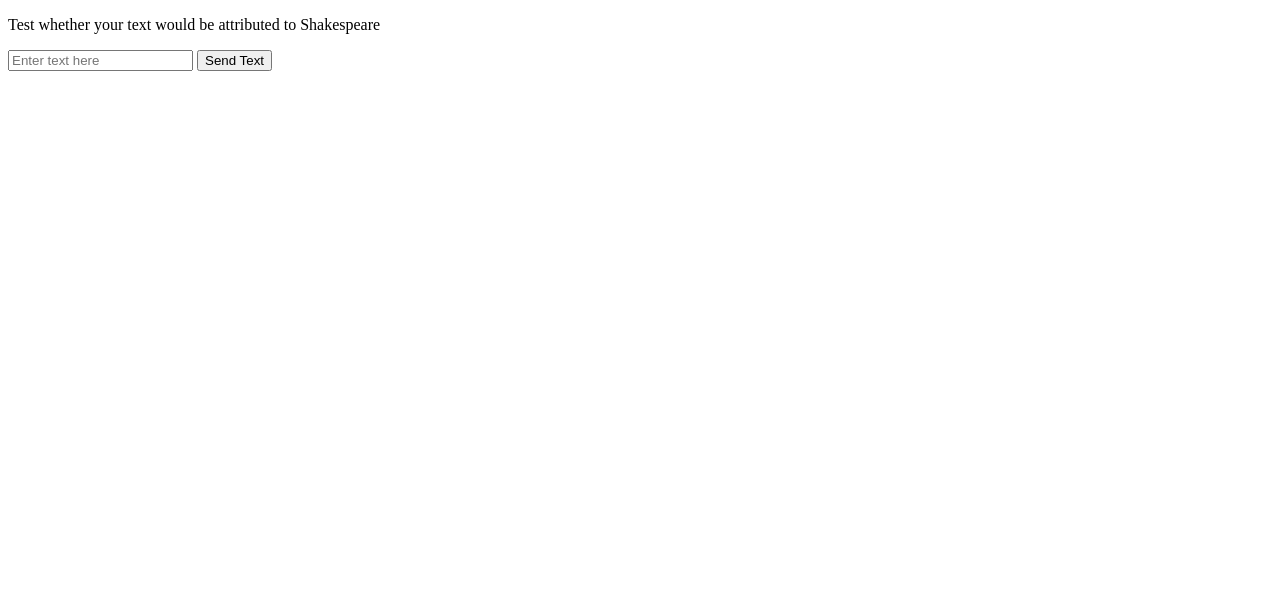
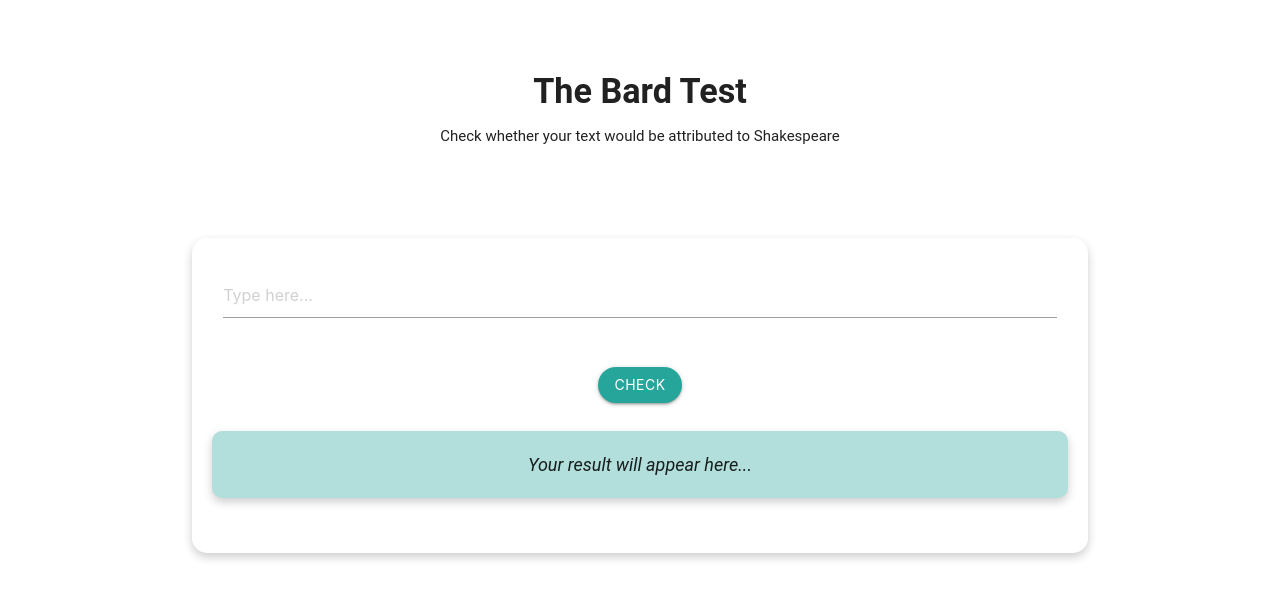
Before and after one commit to kpetrekova/Project-PLIN081, a plain HTML site: page web/index.html in a window 1280 px wide. Drawn offline with nearby package versions, Linux system fonts and the light colour scheme.

Commit message:
better gui

```diff
--- a/web/index.html
+++ b/web/index.html
@@ -3,18 +3,42 @@
 <head>
     <meta charset="UTF-8">
     <meta name="viewport" content="width=device-width, initial-scale=1.0">
-    <title>Text Input with AJAX</title>
-    <script src="https://code.jquery.com/jquery-3.6.0.min.js"></script> <!-- jQuery -->
+
+    <title>The Bard Test</title>
+
+    <link href="https://cdnjs.cloudflare.com/ajax/libs/materialize/1.0.0/css/materialize.min.css" rel="stylesheet">
+    <link href="../web/style.css" rel="stylesheet">
+    <link href="../web/inkwell.png" rel="icon">
+
+    <script src="https://cdnjs.cloudflare.com/ajax/libs/materialize/1.0.0/js/materialize.min.js" defer></script>
+    <script src="https://code.jquery.com/jquery-3.6.0.min.js"></script>
 </head>
-<body>
+<body class="container">
 
-    <p>Test whether your text would be attributed to Shakespeare</p>
+    <h4 class="center-align">The Bard Test</h4>
+    <p class="center-align">Check whether your text would be attributed to Shakespeare</p>
 
-    <!-- Input field and button -->
-    <input type="text" id="userInput" placeholder="Enter text here">
-    <button id="sendButton">Send Text</button>
+    <br><br><br>
 
-    <p id="response"></p> <!-- To display response -->
+    <div class="card-panel">
+        <div class="row">
+            <div class="input-field col s12">
+                <textarea id="userInput" class="materialize-textarea" placeholder="Type here..."></textarea>
+            </div>
+        </div>
+
+        <div class="row center-align">
+            <button id="sendButton" class="btn waves-effect waves-light" type="button">
+                Check
+            </button>
+        </div>
+
+        <div class="row">
+            <div id="response" class="col s12 card-panel teal lighten-4 center-align">
+                <em>Your result will appear here...</em>
+            </div>
+        </div>
+    </div>
 
     <script>
         // Event listener for button click
--- /dev/null
+++ b/web/style.css
@@ -0,0 +1,73 @@
+/* Body styles */
+body {
+    font-family: 'Roboto', sans-serif;
+    padding-top: 50px;
+}
+
+/* Heading styles */
+h4 {
+    font-weight: 600;
+}
+
+/* Card panel styling */
+.card-panel {
+    border-radius: 15px;
+    padding: 20px;
+}
+
+/* Button styling */
+#sendButton {
+    border-radius: 25px;
+    transition: background-color 0.3s ease, transform 0.2s ease;
+}
+
+#sendButton:hover {
+    transform: scale(1.05);
+}
+
+/* Response box styling */
+#response {
+    border-radius: 10px;
+    padding: 20px;
+    font-size: 1.2rem;
+}
+
+/* Textarea styling */
+textarea {
+    border-radius: 8px;
+    padding: 10px;
+}
+
+
+body {
+    font-family: 'Roboto', sans-serif;
+    padding-top: 50px;
+}
+h4 {
+    font-weight: 600;
+
+}
+.card-panel {
+    border-radius: 15px;
+    padding: 20px;
+    box-shadow: 0 4px 10px rgba(0, 0, 0, 0.2);
+}
+#sendButton {
+
+    border-radius: 25px;
+    transition: background-color 0.3s ease, transform 0.2s ease;
+}
+#sendButton:hover {
+
+    transform: scale(1.05);
+}
+#response {
+    border-radius: 10px;
+    padding: 20px;
+    font-size: 1.2rem;
+}
+textarea {
+    border-radius: 8px;
+    border: 1px solid;
+    padding: 10px;
+}
```
Also changed, not shown: web/inkwell.png (added), 1 other file.
